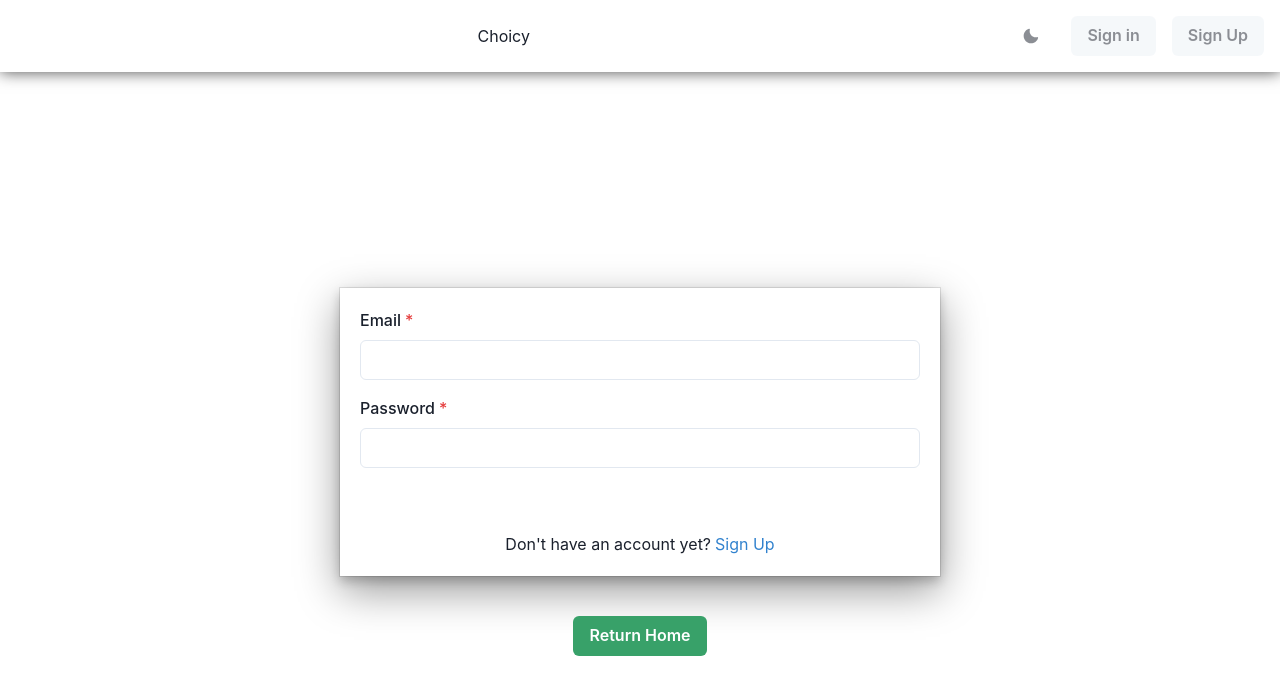
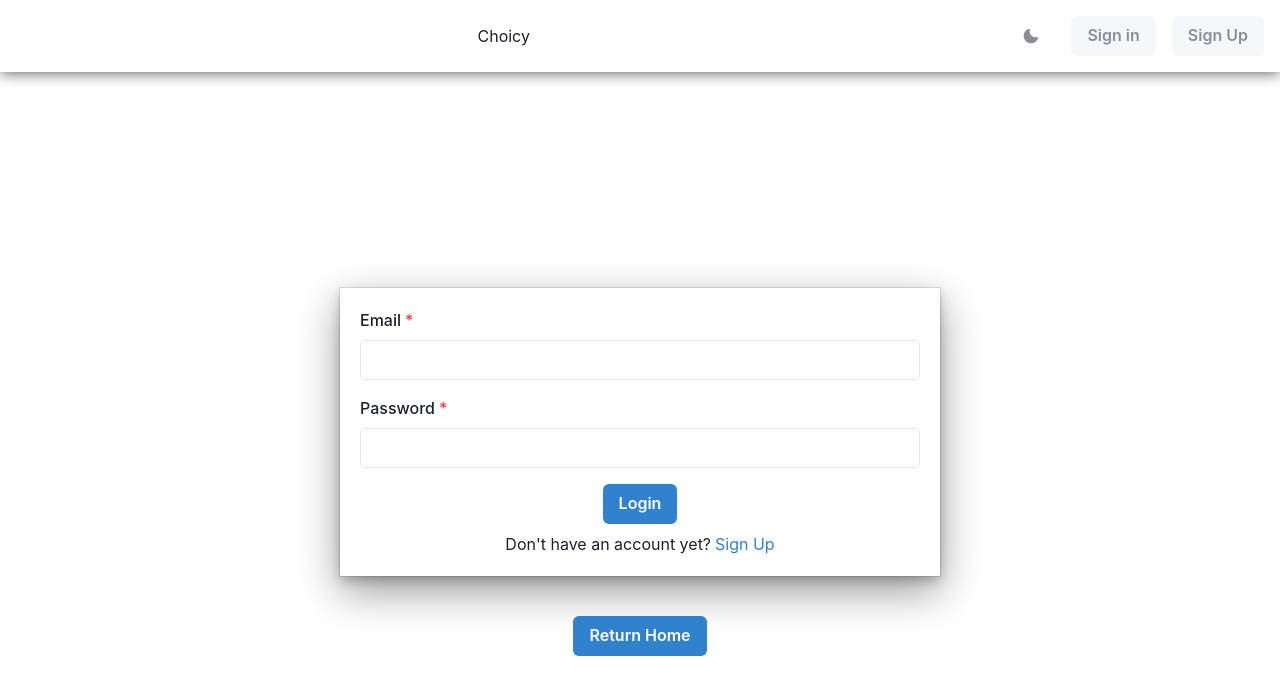
Before and after one commit to ValentinMi/Choicy, a React (Create React App) app: page /login in a window 1280 px wide. Shown: the top 694 px of the page. Built offline with nearby package versions, Linux system fonts and the light colour scheme; no server answers.

Commit message:
Update login.tsx

```diff
--- a/src/pages/login.tsx
+++ b/src/pages/login.tsx
@@ -55,7 +55,7 @@ const Login: React.FC<LoginProps> = () => {
             </FormControl>
           </Box>
           <Center>
-            <Button mt={4} type="submit" colorScheme="blue" bg="primary">
+            <Button mt={4} type="submit" colorScheme="blue">
               Login
             </Button>
           </Center>
@@ -68,7 +68,7 @@ const Login: React.FC<LoginProps> = () => {
         </Center>
       </Box>
 
-      <Button as={RouterLink} to="/" mt={10} colorScheme="green">Return Home</Button>
+      <Button as={RouterLink} to="/" mt={10} colorScheme="blue">Return Home</Button>
     </Center>
   );
 };
```
